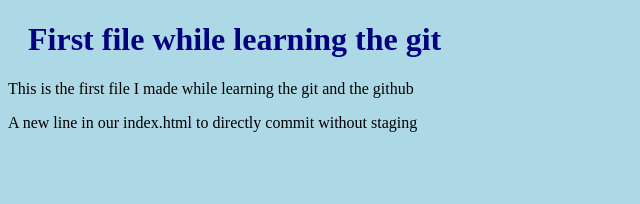
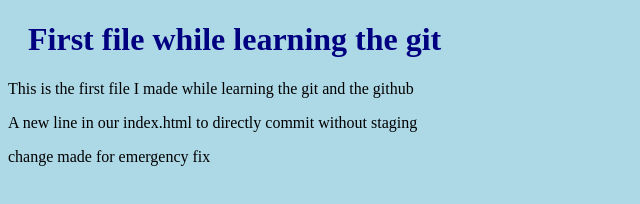
Before and after one commit to SuhailHamid/hello-world, a plain HTML site: page index.html in a window 1280 px wide. Shown: the whole page, without its empty margins (0-640 px from the left). Drawn offline with Linux system fonts and the light colour scheme.

Commit message:
Updated index.html with emergency fix

```diff
--- a/index.html
+++ b/index.html
@@ -12,5 +12,6 @@
     <h1>First file while learning the git</h1>
     <p>This is the first file I made while learning the git and the github</p>
     <p>A new line in our index.html to directly commit without staging</p>
+    <p>change made for emergency fix</p>
 </body>
 </html>
```
